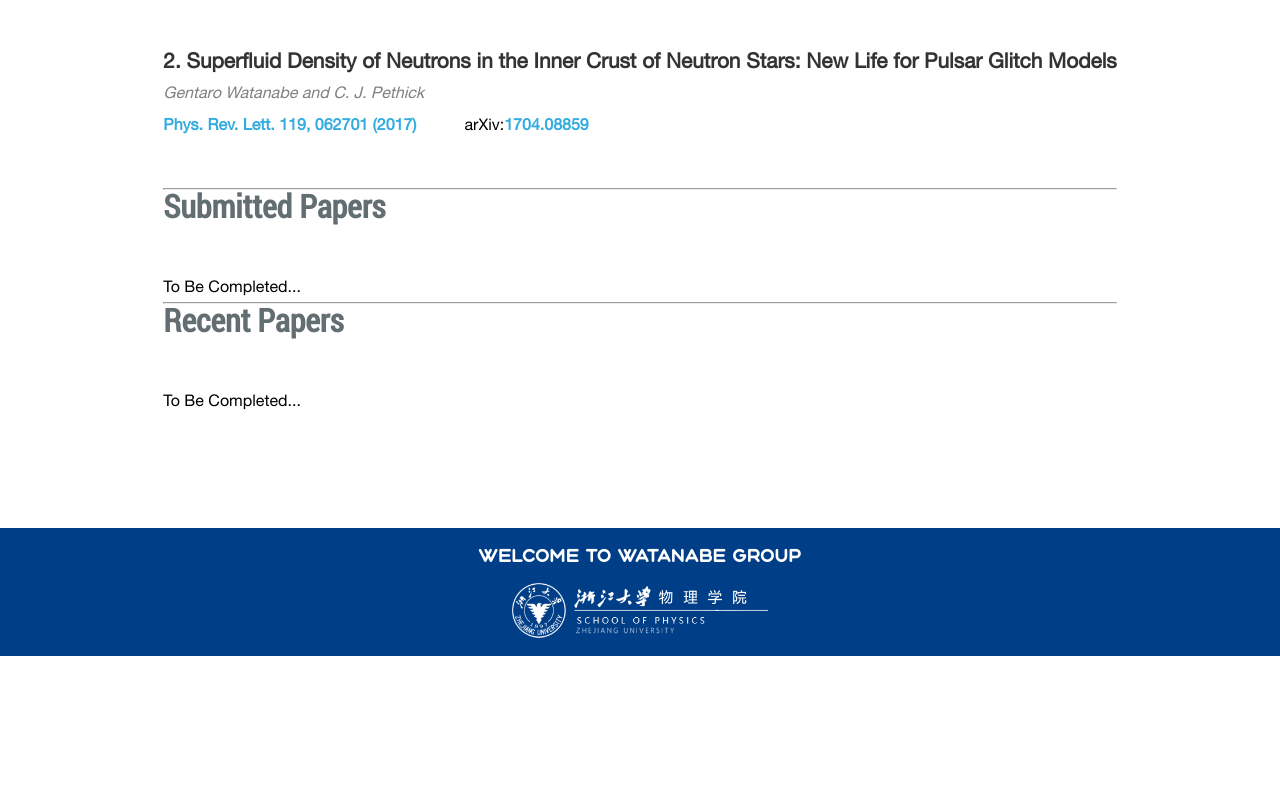
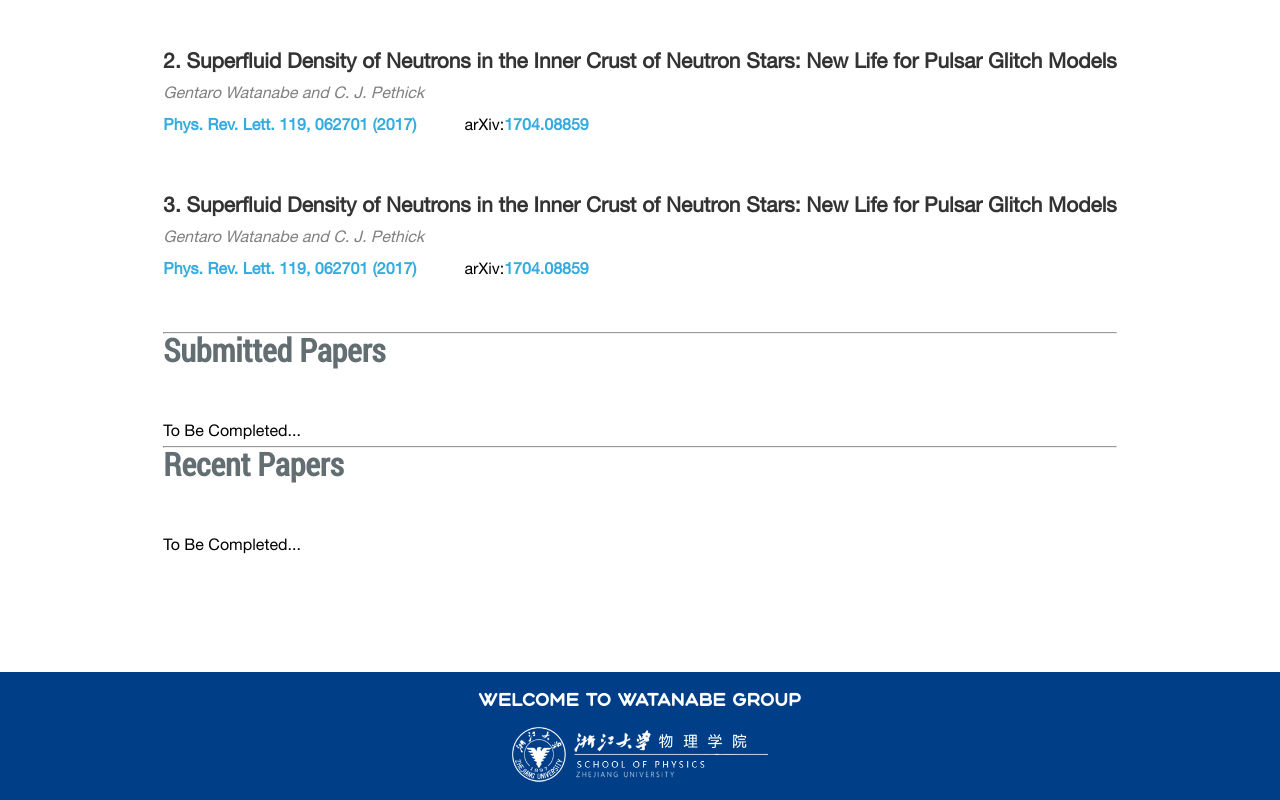
Before and after one commit to quantumthermo/quantumthermo.github.io, a React (Create React App) app: page /#/publications in a window 1280 px wide. Shown: the part 756-1556 px from the top of the page. Before the commit the page ends 1412 px from the top, so only its background shows below. Built offline with nearby package versions, Linux system fonts and the light colour scheme; a web font is replaced by a local one.

Commit message:
Update publication.js

```diff
--- a/src/static/information/publication.js
+++ b/src/static/information/publication.js
@@ -19,6 +19,15 @@ const publications = {
       magzineUrl: "",
       arXiv: "1704.08859",
       arXivUrl: ''
+    },
+    {
+      id: "003",
+      author: "Gentaro Watanabe and C. J. Pethick",
+      title: "Superfluid Density of Neutrons in the Inner Crust of Neutron Stars: New Life for Pulsar Glitch Models",
+      magzine: "Phys. Rev. Lett. 119, 062701 (2017)",
+      magzineUrl: "",
+      arXiv: "1704.08859",
+      arXivUrl: ''
     }
   ],
 
```
